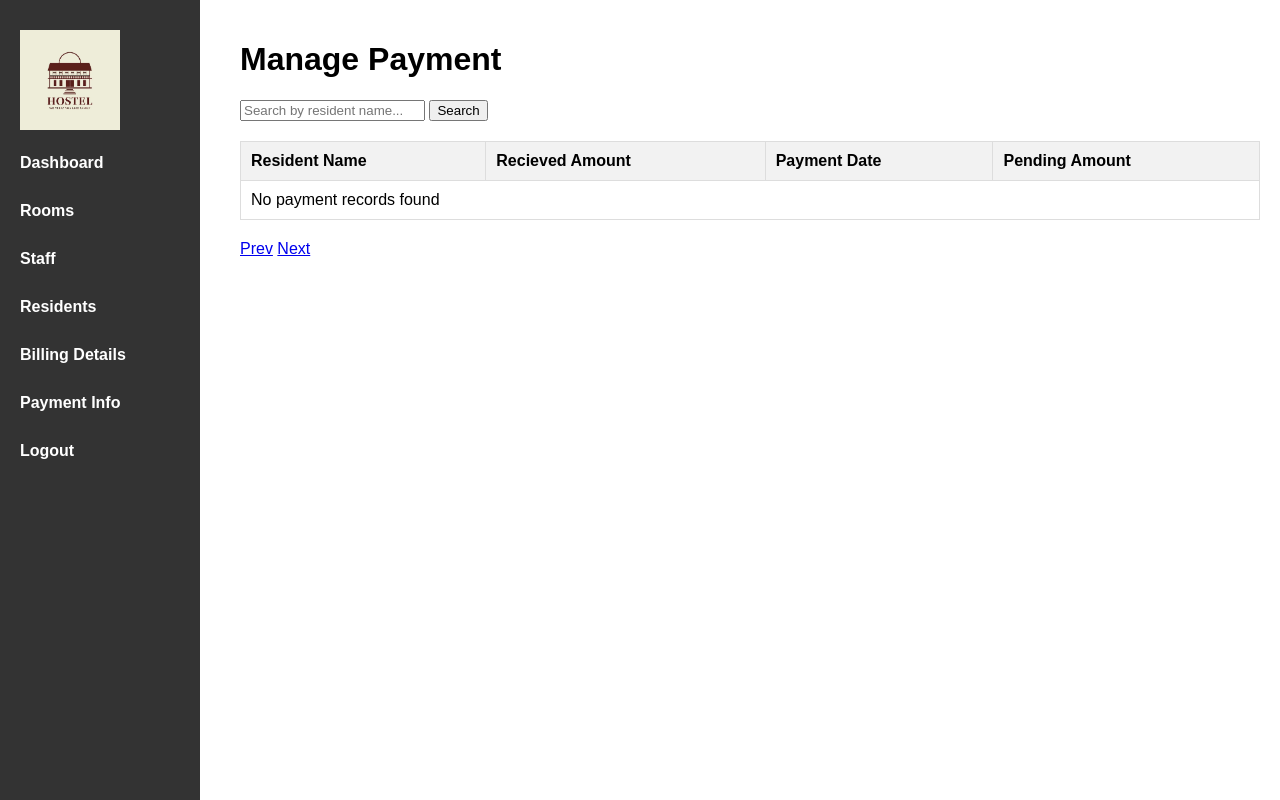
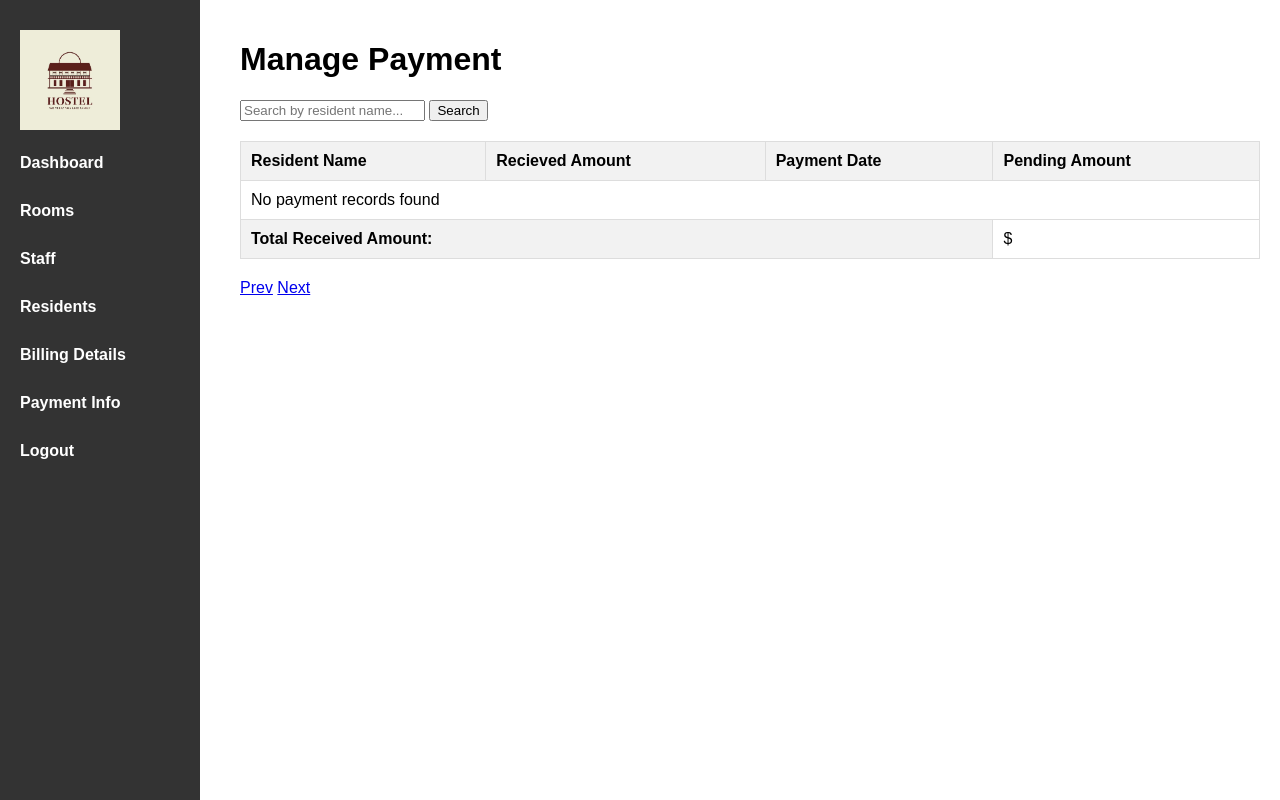
Before and after one commit to Brabim21/Hostel_Management_System, a PHP site: page /Admin/manage_payment.php in a window 1280 px wide. Run offline with PHP 8.4, Linux system fonts and the light colour scheme; data that the repository does not hold is empty.

Commit message:
Add Log out feature and other

```diff
--- a/Admin/manage_payment.css
+++ b/Admin/manage_payment.css
@@ -67,7 +67,8 @@ nav ul li a:hover .logo {
     border-collapse: collapse;
 }
 
-#paymentTable th, #paymentTable td {
+#paymentTable th,
+#paymentTable td {
     padding: 10px;
     border: 1px solid #ddd;
     text-align: left;
@@ -75,6 +76,39 @@ nav ul li a:hover .logo {
 
 #paymentTable th {
     background-color: #f2f2f2;
+}
+
+table {
+    width: 100%;
+    border-collapse: collapse;
+}
+
+th,
+td {
+    padding: 8px;
+    text-align: left;
+    border-bottom: 1px solid #ddd;
+}
+
+th {
+    background-color: #f2f2f2;
+}
+
+tr:nth-child(even) {
+    background-color: #f2f2f2;
+}
+
+.received-amount {
+    color: green;
+}
+
+.pending-amount {
+    color: red;
+}
+
+.total-row {
+    background-color: #ffc107;
+    color: blue; /* Change the color of the total amount here */
 }
 
 .pagination {
--- a/Admin/manage_payment.php
+++ b/Admin/manage_payment.php
@@ -31,6 +31,13 @@ if ($link) {
     $totalResult = mysqli_query($link, $totalSql);
     $totalRows = mysqli_fetch_assoc($totalResult)['total'];
     $totalPages = ceil($totalRows / $limit);
+
+    // Calculate total received amount
+    $totalReceivedAmount = 0;
+    $receivedAmountSql = "SELECT SUM(received_amount) AS total_received
+                          FROM billing";
+    $receivedAmountResult = mysqli_query($link, $receivedAmountSql);
+    $totalReceivedAmount = mysqli_fetch_assoc($receivedAmountResult)['total_received'];
 } else {
     echo "Error: Unable to establish database connection.";
 }
@@ -72,7 +79,7 @@ mysqli_close($link);
             <li><a href="#">Residents</a></li>
             <li><a href="#">Billing Details</a></li>
             <li><a href="#">Payment Info</a></li>
-            <li><a href="#">Logout</a></li>
+            <li><a href="#" id = "logout">Logout</a></li>
         </ul>
     </nav>
 
@@ -109,6 +116,12 @@ mysqli_close($link);
                 }
                 ?>
             </tbody>
+            <tfoot>
+                <tr>
+                    <th colspan="3">Total Received Amount:</th>
+                    <td>$<?php echo $totalReceivedAmount; ?></td>
+                </tr>
+            </tfoot>
         </table>
         <div class="pagination">
             <a href="?page=<?php echo ($page > 1) ? ($page - 1) : 1; ?>&search=<?php echo $search; ?>" id="prevBtn">Prev</a>
@@ -119,5 +132,22 @@ mysqli_close($link);
         <input type="hidden" name="payment_id[]" />
         <input type="hidden" name="new_status[]" />
     </form>
+
+    <script>
+    // Add event listener to the logout link
+    document.getElementById('logout').addEventListener('click', function() {
+        // Show a confirmation dialog
+        if (confirm('Are you sure you want to logout?')) {
+            // If user clicks OK, redirect to adminLogin.php
+            window.location.href = 'adminLogin.php';
+        } else {
+            // If user clicks Cancel, do nothing
+            return false;
+        }
+    });
+</script>
+
+
+
 </body>
 </html>
```
Also changed, not shown: Admin/home.php (+14 -1 lines), Admin/manageStaff.php (+12 -0 lines), Admin/manage_room.php (+14 -1 lines).
